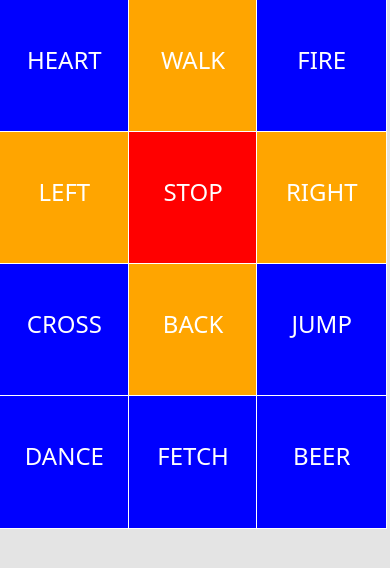
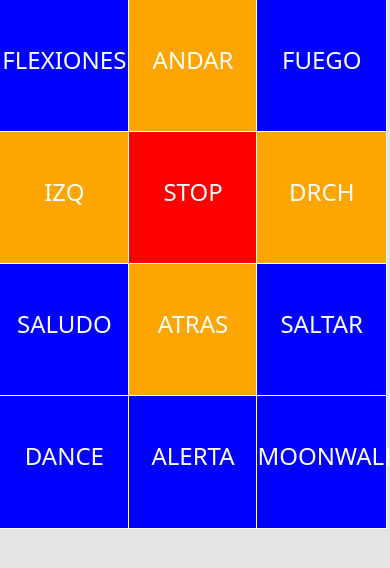
Before and after one commit to manuel6662/kasme, a plain HTML site: page www/index.html in a window 390 px wide. Drawn offline with Linux system fonts and the light colour scheme; some packages are replaced by stand-ins of ours.

Commit message:
Update index.html

```diff
--- a/www/index.html
+++ b/www/index.html
@@ -76,21 +76,20 @@
 
 
 
-            </div>
-        <div>
-      <div class="cB" id="06" onclick="fireCommand('06')" >Heart</div>
-      <div class="cBDir" id="01" onclick="fireCommand('01')">Walk</div>
-      <div class="cB" id="07" onclick="fireCommand('07')">Fire</div>
-      <div class="cBDir" id="03" onclick="fireCommand('03')">Left</div>
+     <div>
+      <div class="cB" id="06" onclick="fireCommand('06')" >FLEXIONES</div>
+      <div class="cBDir" id="01" onclick="fireCommand('01')">ANDAR</div>
+      <div class="cB" id="07" onclick="fireCommand('07')">FUEGO</div>
+      <div class="cBDir" id="03" onclick="fireCommand('03')">izQ</div>
       <div class="cBStop" id="05" onclick="fireCommand('05')">Stop</div>
-      <div class="cBDir" id="04" onclick="fireCommand('04')">Right</div>
-      <div class="cB" id="09" onclick="fireCommand('09')">Cross</div>
-      <div class="cBDir" id="10" onclick="fireCommand('10')">Back</div>
-      <div class="cB" id="08" onclick="fireCommand('08')">Jump</div>
+      <div class="cBDir" id="04" onclick="fireCommand('04')">DRCH</div>
+      <div class="cB" id="09" onclick="fireCommand('09')">SALUDO</div>
+      <div class="cBDir" id="10" onclick="fireCommand('10')">ATRAS</div>
+      <div class="cB" id="08" onclick="fireCommand('08')">SALTAR</div>
 
       <div class="cB" id="11" onclick="fireCommand('11')">Dance</div>
-      <div class="cB" id="12" onclick="fireCommand('12')">Fetch</div>
-      <div class="cB" id="13" onclick="fireCommand('13')">Beer</div>
+      <div class="cB" id="12" onclick="fireCommand('12')">ALERTA</div>
+      <div class="cB" id="13" onclick="fireCommand('02')">mOONWALK</div>
     </div>
 
 
```
